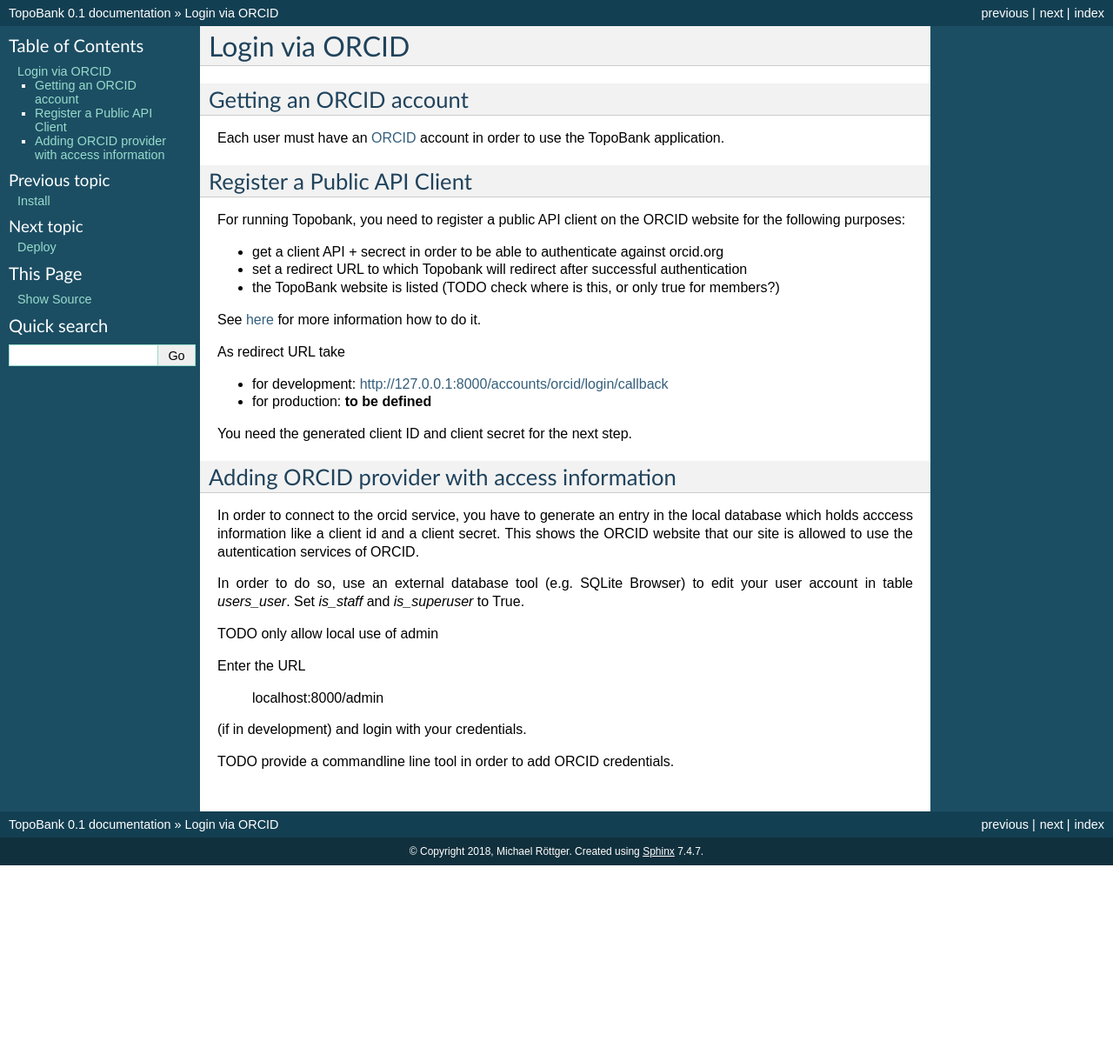
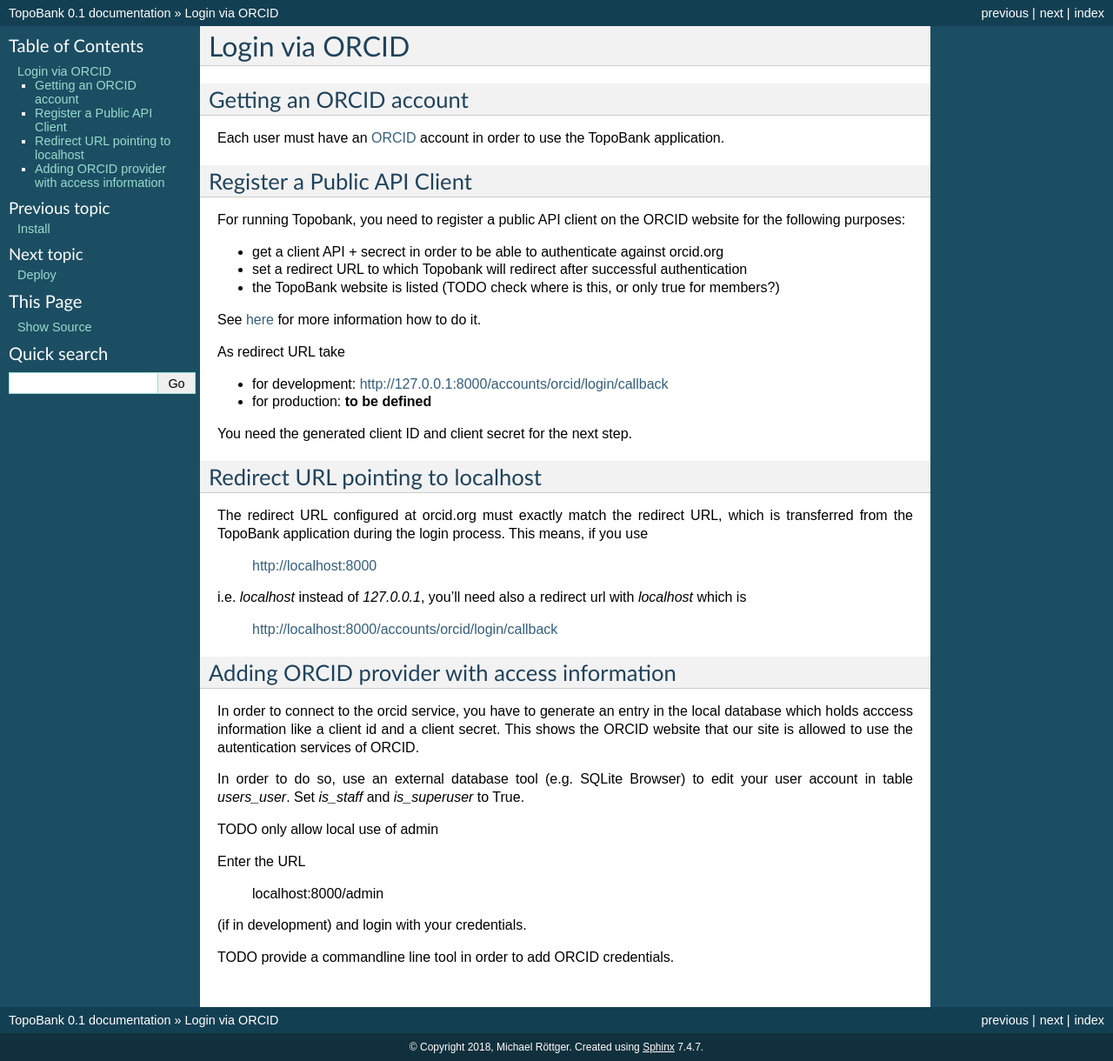
Before and after one commit to ContactEngineering/topobank, a Sphinx documentation site: the page built from docs/config.rst, in a window 1280 px wide. Shown: the whole page at 87% size. Built offline with Sphinx 7.4.7, drawn with Linux system fonts in a browser that asks for light colours; before the commit the page ends 995 px from its top, so only the background shows below that.

Commit message:
DOC: Added a note how to use 'localhost' in redirect url. Related to #50.

```diff
--- a/docs/config.rst
+++ b/docs/config.rst
@@ -28,6 +28,20 @@
 
 You need the generated client ID and client secret for the next step.
 
+Redirect URL pointing to localhost
+----------------------------------
+
+The redirect URL configured at orcid.org must exactly match the redirect URL, which is
+transferred from the TopoBank application during the login process.
+This means, if you use
+
+ http://localhost:8000
+
+i.e. `localhost` instead of `127.0.0.1`, you'll need also a redirect url with `localhost` which is
+
+ http://localhost:8000/accounts/orcid/login/callback
+
+
 Adding ORCID provider with access information
 ---------------------------------------------
 
```
